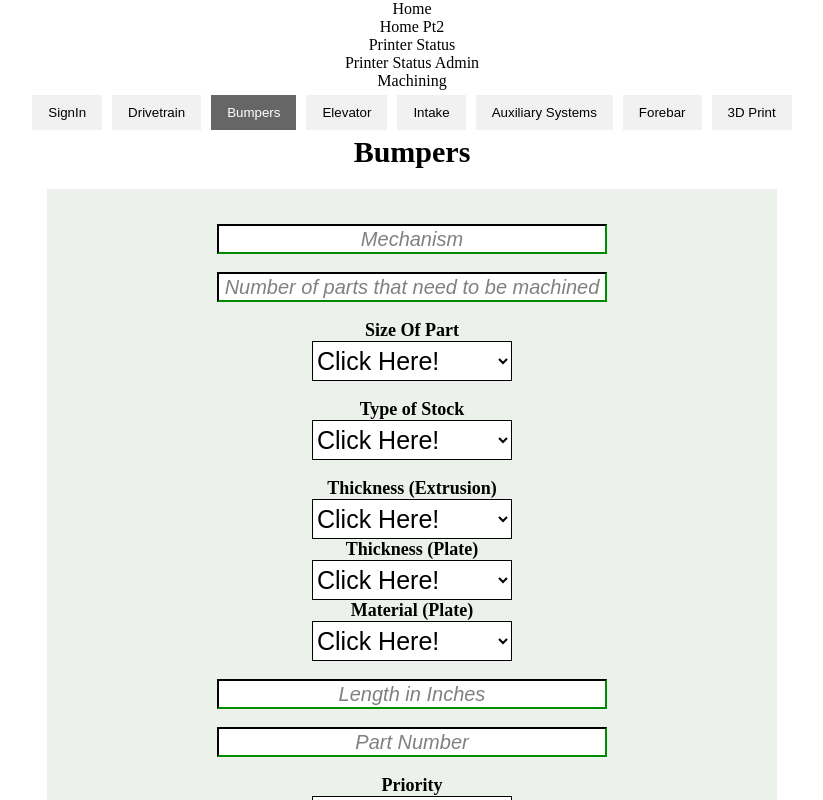
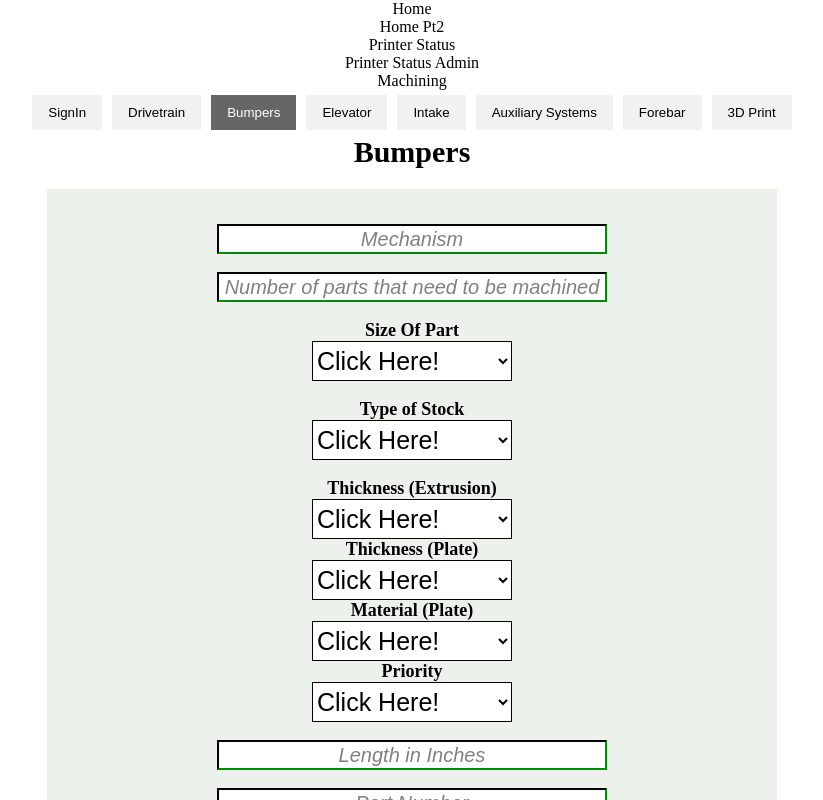
Before and after one commit to 4201VitruvianBots/VitruvianManufacturing, a React (Create React App) app in the folder Front-End/: page / in a window 1280 px wide. Both pictures are taken after a click on the button "Bumpers". Shown: the top 800 px of the page, without its empty margins (228-1051 px from the left). Built offline with nearby package versions, Linux system fonts and the light colour scheme.

Commit message:
Fixed Priority Area

```diff
--- a/Front-End/src/Pages.js
+++ b/Front-End/src/Pages.js
@@ -236,11 +236,6 @@ function Bumpers(props) {
                         <option value="PLA">PLA</option>
                         <option value="ONYX">ONYX</option>
                     </select>
-                    <br></br>
-                    <input type="text" id="LengthInInches" name="bumpers_LengthInInches" placeholder="Length in Inches" className="text-input" required="required" />
-                    <br></br>
-                    <input type="text" id="PartNumber" name="bumpers_PartNumber" placeholder="Part Number" className="text-input" required="required" />
-                    <br></br>
                     <label className="Priority" name="bumpers_Priority" htmlFor="Priority"><strong>Priority</strong> </label>
                     <select name="bumpers_Priority" id="Priority" defaultValue="" className="form-control" required>
                         <option value="" className="Placeholder" disabled>Click Here! </option>
@@ -251,6 +246,12 @@ function Bumpers(props) {
                         <option value="5 ">5</option>
                         <option value="Whenever">Whenever</option>
                     </select>
+                    <br></br>
+                    <input type="text" id="LengthInInches" name="bumpers_LengthInInches" placeholder="Length in Inches" className="text-input" required="required" />
+                    <br></br>
+                    <input type="text" id="PartNumber" name="bumpers_PartNumber" placeholder="Part Number" className="text-input" required="required" />
+                    <br></br>
+
                     <h4>When do you need the part done by?</h4>
                     <NewDate name="bumpers_date" />
                     <br></br>
@@ -331,13 +332,8 @@ function Elevator(props) {
                         <option value="PLA">PLA</option>
                         <option value="ONYX">ONYX</option>
                     </select>
-                    <br></br>
-                    <input type="text" id="LengthInInches" name="elevator_LengthInInches" placeholder="Length in Inches" className="text-input" required="required" />
-                    <br></br>
-                    <input type="text" id="PartNumber" name="elevator_PartNumber" placeholder="Part Number" className="text-input" required="required" />
-                    <br></br>
-                    <label className="Priority" name="elevator_Priority" htmlFor="Priority"><strong>Priority</strong> </label>
-                    <select name="elevator_Priority" id="Priority" defaultValue="" className="form-control" required>
+                    <label className="Priority" name="bumpers_Priority" htmlFor="Priority"><strong>Priority</strong> </label>
+                    <select name="bumpers_Priority" id="Priority" defaultValue="" className="form-control" required>
                         <option value="" className="Placeholder" disabled>Click Here! </option>
                         <option value="1">1</option>
                         <option value="2">2</option>
@@ -346,6 +342,11 @@ function Elevator(props) {
                         <option value="5 ">5</option>
                         <option value="Whenever">Whenever</option>
                     </select>
+                    <input type="text" id="LengthInInches" name="elevator_LengthInInches" placeholder="Length in Inches" className="text-input" required="required" />
+                    <br></br>
+                    <input type="text" id="PartNumber" name="elevator_PartNumber" placeholder="Part Number" className="text-input" required="required" />
+                    <br></br>
+
                     <h4>When do you need the part done by?</h4>
                     <NewDate name="elevator_date" />
                 </div>
@@ -426,11 +427,6 @@ function Intake(props) {
                         <option value="PLA">PLA</option>
                         <option value="ONYX">ONYX</option>
                     </select>
-                    <br></br>
-                    <input type="text" id="LengthInInches" name="intake_LengthInInches" placeholder="Length in Inches" className="text-input" required="required" />
-                    <br></br>
-                    <input type="text" id="PartNumber" name="intake_PartNumber" placeholder="Part Number" className="text-input" required="required" />
-                    <br></br>
                     <label className="Priority" name="intake_Priority" htmlFor="Priority"><strong>Priority</strong> </label>
                     <select name="intake_Priority" id="Priority" defaultValue="" className="form-control" required>
                         <option value="" className="Placeholder" disabled>Click Here! </option>
@@ -441,6 +437,11 @@ function Intake(props) {
                         <option value="5 ">5</option>
                         <option value="Whenever">Whenever</option>
                     </select>
+                    <input type="text" id="LengthInInches" name="intake_LengthInInches" placeholder="Length in Inches" className="text-input" required="required" />
+                    <br></br>
+                    <input type="text" id="PartNumber" name="intake_PartNumber" placeholder="Part Number" className="text-input" required="required" />
+                    <br></br>
+
                     <h4>When do you need the part done by?</h4>
                     <NewDate name="intake_date" />
                     <br></br>
@@ -521,11 +522,6 @@ function AuxiliarySystems(props) {
                         <option value="PLA">PLA</option>
                         <option value="ONYX">ONYX</option>
                     </select>
-                    <br></br>
-                    <input type="text" id="LengthInInches" name="AuxiliarySystems_LengthInInches" placeholder="Length in Inches" className="text-input" required="required" />
-                    <br></br>
-                    <input type="text" id="PartNumber" name="AuxiliarySystems_PartNumber" placeholder="Part Number" className="text-input" required="required" />
-                    <br></br>
                     <label className="Priority" name="AuxiliarySystems_Priority" htmlFor="Priority"><strong>Priority</strong> </label>
                     <select name="AuxiliarySystems_Priority" id="Priority" defaultValue="" className="form-control" required>
                         <option value="" className="Placeholder" disabled>Click Here! </option>
@@ -536,6 +532,10 @@ function AuxiliarySystems(props) {
                         <option value="5 ">5</option>
                         <option value="Whenever">Whenever</option>
                     </select>
+                    <input type="text" id="LengthInInches" name="AuxiliarySystems_LengthInInches" placeholder="Length in Inches" className="text-input" required="required" />
+                    <br></br>
+                    <input type="text" id="PartNumber" name="AuxiliarySystems_PartNumber" placeholder="Part Number" className="text-input" required="required" />
+                    <br></br>
                     <h4>When do you need the part done by?</h4>
                     <NewDate name="AuxiliarySystems_date" />
                     <br></br>
@@ -616,11 +616,6 @@ function Forebar(props) {
                         <option value="PLA">PLA</option>
                         <option value="ONYX">ONYX</option>
                     </select>
-                    <br></br>
-                    <input type="text" id="LengthInInches" name="Forebar_LengthInInches" placeholder="Length in Inches" className="text-input" required="required" />
-                    <br></br>
-                    <input type="text" id="PartNumber" name="Forebar_PartNumber" placeholder="Part Number" className="text-input" required="required" />
-                    <br></br>
                     <label className="Priority" name="forebar_Priority" htmlFor="Priority"><strong>Priority</strong> </label>
                     <select name="forebar_Priority" id="Priority" defaultValue="" className="form-control" required>
                         <option value="" className="Placeholder" disabled>Click Here! </option>
@@ -631,6 +626,11 @@ function Forebar(props) {
                         <option value="5 ">5</option>
                         <option value="Whenever">Whenever</option>
                     </select>
+                    <input type="text" id="LengthInInches" name="Forebar_LengthInInches" placeholder="Length in Inches" className="text-input" required="required" />
+                    <br></br>
+                    <input type="text" id="PartNumber" name="Forebar_PartNumber" placeholder="Part Number" className="text-input" required="required" />
+                    <br></br>
+
                     <h4>When do you need the part done by?</h4>
                     <NewDate name="Forebar_date" />
                     <br></br>
@@ -674,7 +674,6 @@ function ThreeDPrint(props) {
                         <option value="L-Bracket ">L-Bracket</option>
                         <option value="Shaft">Shaft</option>
                     </select>
-                    <br></br>
                     <label className="TypeOfStock" htmlFor="TypeOfStock"><strong>Type of Stock</strong> </label>
                     <select name="ThreeDPrint_TypeOfStock" id="TypeOfPart" defaultValue="" className="form-control" required>
                         <option value="" className="Placeholder" disabled>Click Here!</option>
@@ -714,11 +713,6 @@ function ThreeDPrint(props) {
                         <option value="HHST">HHST</option>
                         <option value="CarbonFiber">CarbonFiber</option>
                     </select>
-                    <br></br>
-                    <input type="text" id="LengthInInches" name="ThreeDPrint_LengthInInches" placeholder="Length in Inches" className="text-input" required />
-                    <br></br>
-                    <input type="text" id="PartNumber" name="ThreeDPrint_PartNumber" placeholder="Part Number" className="text-input" required />
-                    <br></br>
                     <label className="Priority" name="ThreeDPrint_Priority" htmlFor="Priority"><strong>Priority</strong> </label>
                     <select name="ThreeDPrint_Priority" id="Priority" defaultValue="" className="form-control" required>
                         <option value="" className="Placeholder" disabled>Click Here! </option>
@@ -729,10 +723,14 @@ function ThreeDPrint(props) {
                         <option value="5 ">5</option>
                         <option value="Whenever">Whenever</option>
                     </select>
+                    <input type="text" id="LengthInInches" name="ThreeDPrint_LengthInInches" placeholder="Length in Inches" className="text-input" required />
+                    <br></br>
+                    <input type="text" id="PartNumber" name="ThreeDPrint_PartNumber" placeholder="Part Number" className="text-input" required />
+                    <br></br>
+
                     <h4>When do you need the part done by?</h4>
                     <NewDate name="ThreeDPrint_date" />
                     <br></br>
-
                 </div>
             </div>
         </Page>
```
